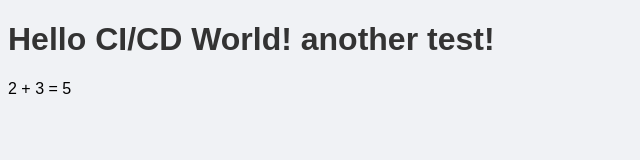
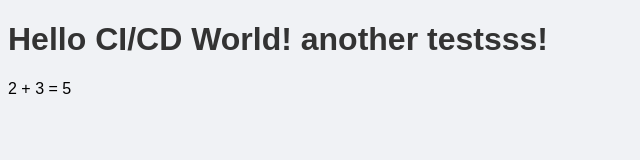
Before and after one commit to ditatteda01/cicd, a website with bundled scripts: page cicd-gitpage-demo/index.html in a window 1280 px wide. Shown: the whole page, without its empty margins (0-640 px from the left). Built offline with nearby package versions, Linux system fonts and the light colour scheme.

Commit message:
test cicd

```diff
--- a/cicd-gitpage-demo/index.html
+++ b/cicd-gitpage-demo/index.html
@@ -16,7 +16,7 @@
 </head>
 <body>
     <h1>
-        Hello CI/CD World! another test!
+        Hello CI/CD World! another testsss!
     </h1>
 
     <p id="result"></p>
```
